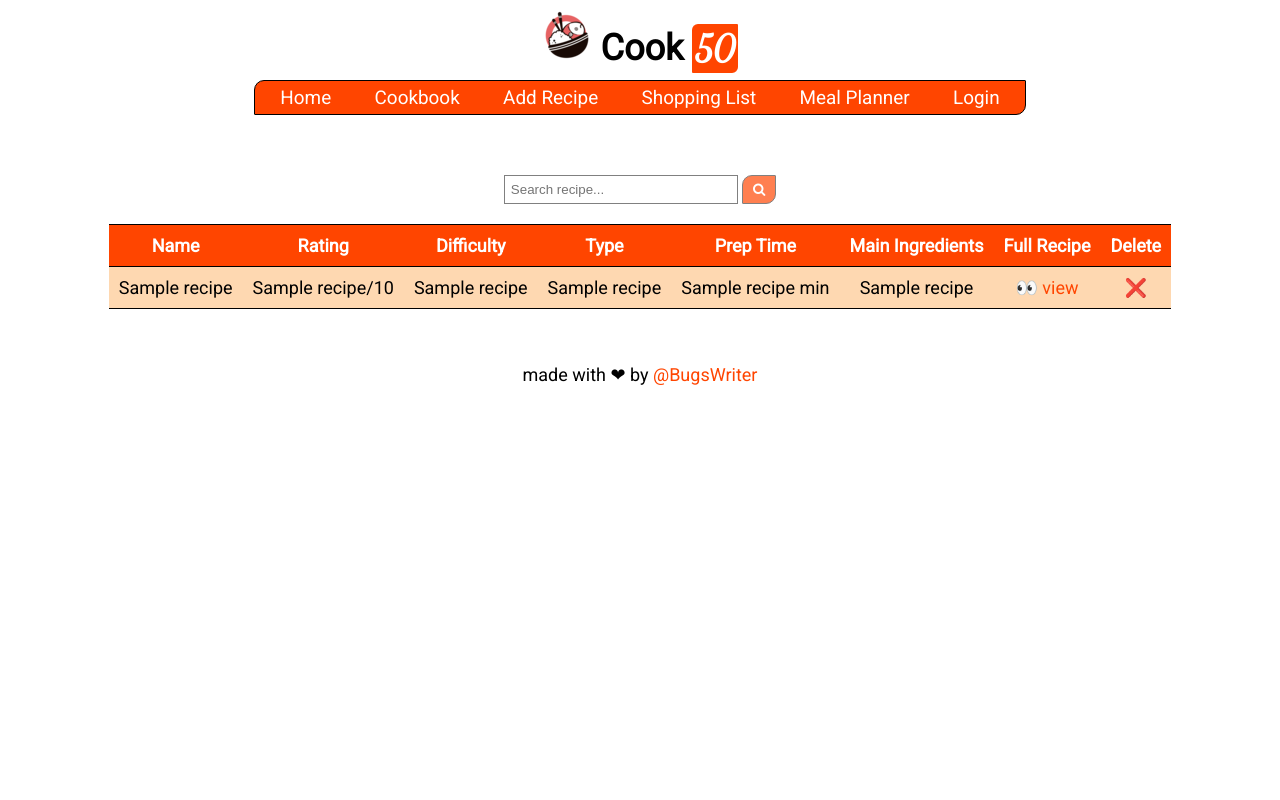
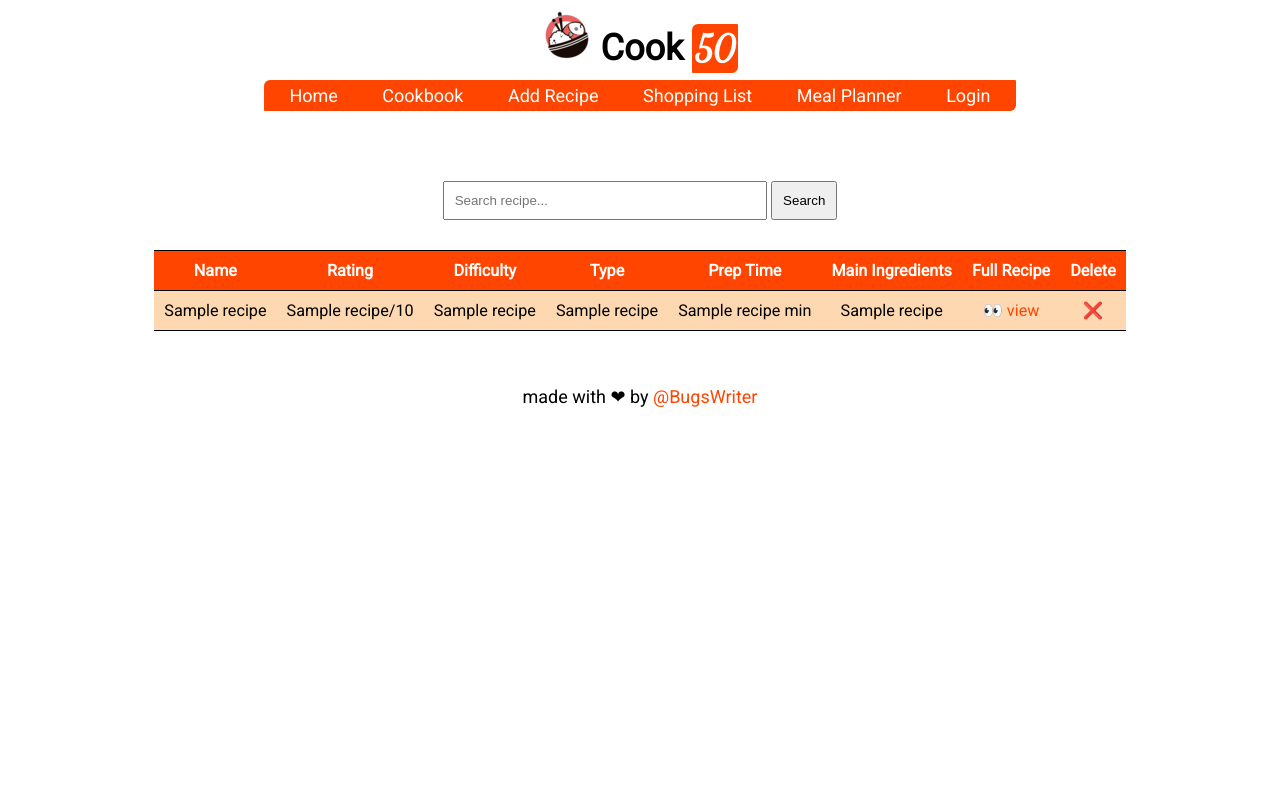
Before and after one commit to Bugswriter/cook50, a Flask app: template cookpkg/templates/recipe_list.html in a window 1280 px wide. Run offline with Flask 2, Linux system fonts and the light colour scheme; the template is opened without the code that fills it: most values are stand-ins (such as "Sample title", 1, 10 or a date in 2020); some web fonts are replaced.

Commit message:
Remove bloated styles from style.css.

```diff
--- a/cookpkg/static/css/style.css
+++ b/cookpkg/static/css/style.css
@@ -21,31 +21,11 @@
 }
 
 /* HTML , BODY & Some LAYOUT CSS */
-
-/*
-html {
-  height: 100%;
-  background: url(images/) no-repeat center center fixed;
-  -webkit-background-size: cover;
-  -moz-background-size: cover;
-  -o-background-size: cover;
-  background-size: cover;
-}
-*/
-
 body{
-    color: black;
-    min-height: 100vh;
-    padding: 0;
-    margin: 0;
-    box-sizing: border-box;
+    width: fit-content;
+    margin: auto;
     font-family: var(--font), sans-serif;
     font-size: var(--fontsize);
-}
-
-body *{
-    margin: 0;
-    padding: 0;
 }
 
 body a{
@@ -76,40 +56,26 @@ header h1 span{
 /* NAV BAR CSS */
 
 .nav{
+    border-radius: 6px 1px;
     background-color: var(--color05);
     margin: auto;
     width: fit-content;
-    border-radius: 10px 1px;
     padding: 5px;
-    font-size: 75%;
-    border: 1px solid black;
 }
 
 .nav a{
     color: white;
-    font-size: 140%;
 }
 
 .nav a:hover{
     background-color: var(--color01);
+    border-radius: 6px 1px;
     color: white;
-    border-radius: 6px 1px;
-    text-decoration: underline;
-}
-
-.nav .active{
-    color: var(--color01);
 }
 
 .nav li{
     display: inline;
     margin: 0px 20px;
-}
-
-/* CONTAINER & MAIN SECTION (HALF) CSS */
-
-.container{
-    font-size: 100%;
 }
 
 /* FOOTER CSS */
@@ -120,61 +86,16 @@ footer{
     margin: auto;
 }
 
-/************************
- *
- * home.html CSS
- * Writter by BugsWriter
- *
- ************************/
-
-img{
-    margin: auto;
-}
-
-p{
+.search-box{
     padding: 10px;
-}
-
-form.search-form input[type=text] {
-    padding: 6px;
-    border: 1px solid grey;
-    width: 220px;
-}
-
-form.search-form button {
-    padding: 6px;
-    background: var(--color03);
-    color: white;
-    border: 1px solid grey;
-    cursor: pointer;
-    border-radius: 10px 1px;
-}
-
-form.search-form button:hover {
-    background: var(--color02);
-}
-
-form.search-form::after {
-    content: "";
-    clear: both;
-}
-
-/************************
- *
- * search_result.html CSS
- * Writter by BugsWriter
- *
- ************************/
-
-.search-box{
     width: fit-content;
-    padding: 20px;
     margin: auto;
 }
 
 .result-box{
     width: fit-content;
     margin: auto;
+    font-size: 90%;
 }
 
 .result-box table{
@@ -187,8 +108,8 @@ form.search-form::after {
 }
 
 .result-box th{
+    color: white;
     background-color: var(--color05);
-    color: white;
     border-top: 1px solid black;
 }
 
@@ -252,5 +173,5 @@ form.search-form::after {
 }
 
 .slform input[type=submit]{
-    width: 100px;
+    width: fit-content;
 }
--- a/cookpkg/templates/add_recipe.html
+++ b/cookpkg/templates/add_recipe.html
@@ -1,6 +1,5 @@
 {% extends "layout.html" %}
 {% block content %}
-<div class="container">
 <h2>Add recipe</h2>
 <form method="POST" class="form">
   <input type="text" name="n" placeholder="Recipe Name"><br>
@@ -20,5 +19,4 @@
   <input type="text" name="rl" placeholder="Recipe URL"><br>
   <input type="submit" value="Add Recipe +">
 </form>
-</div>
 {% endblock content %}
--- a/cookpkg/templates/layout.html
+++ b/cookpkg/templates/layout.html
@@ -4,7 +4,6 @@
     <title>Cook50</title>
     <link rel="shortcut icon" href="{{ url_for('static', filename='favicon.ico') }}">
     <link rel="stylesheet" type="text/css" href="{{ url_for('static', filename='css/style.css') }}">
-    <link rel="stylesheet" href="https://cdnjs.cloudflare.com/ajax/libs/font-awesome/4.7.0/css/font-awesome.min.css">
     <script type="text/javascript" src="{{ url_for('static', filename='script.js') }}"></script>
   </head>
   <body>
@@ -26,7 +25,6 @@
       <li><a href="/login">Login</a></li>
       {% endif %}
     </ul>
-
     <div class="container">
       {% block content %}{% endblock %}
     </div>
--- a/cookpkg/templates/recipe_list.html
+++ b/cookpkg/templates/recipe_list.html
@@ -1,17 +1,18 @@
 {% extends "layout.html" %}
 {% block content %}
-<div class="container">
 <div class="search-box">
-    <form class="search-form result-page-search-form" action="/search" method="GET" id="must-field">
+  <form class="slform" action="/search" method="GET" id="must-field">
     <input type="text" placeholder="Search recipe..." name="query">
-      <button type="submit" onclick="return empty()">&nbsp<i class="fa fa-search"></i>&nbsp</button>
+    <input type="submit" value="Search">
   </form>
 </div>
 <div class="result-box">
   <table>
     {% if request.args.get('query') %}
     <tr>
-	<td colspan="5" id="heading">Showing result for "{{ request.args.get('query') }}"</td>
+      <td colspan="5" id="heading">
+	Showing result for "{{ request.args.get('query') }}"
+      </td>
     </tr>
     {% endif %}
     <tr>
@@ -38,5 +39,4 @@
     {% endfor %}
   </table>
 </div>
-</div>
 {% endblock content %}
--- a/cookpkg/templates/shopping_list.html
+++ b/cookpkg/templates/shopping_list.html
@@ -1,6 +1,5 @@
 {% extends "layout.html" %}
 {% block content %}
-<div class="container">
 <h2>Shopping List</h2>
 <form method="POST" class="slform">
   <input type="text" name="item" placeholder="Enter item...">
@@ -25,5 +24,4 @@
     {% endfor %}
   </table>
 </div>
-</div>
 {% endblock content %}
```
Also changed, not shown: site.db. Lines whose indentation alone changed are shown as unchanged.
